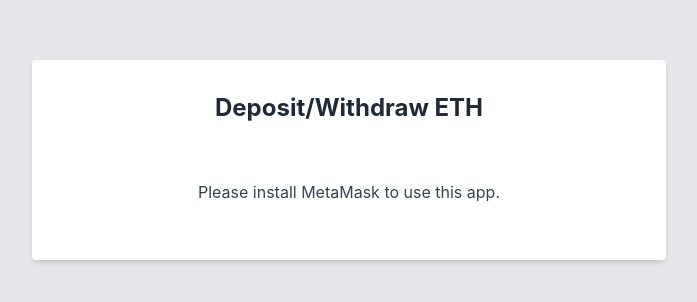
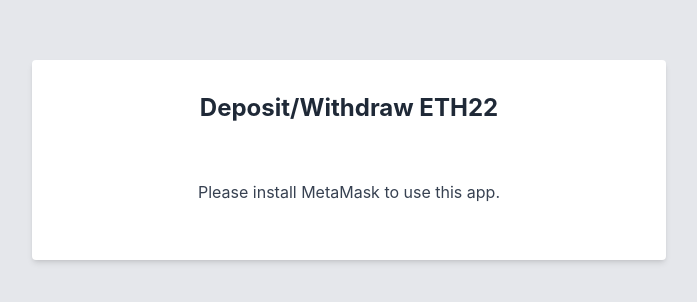
Before and after one commit to hayk111/ethwallet, a React (Vite) app in the folder frontend/: page / in a window 1280 px wide. Shown: the part 240-542 px from the top of the page, without its empty margins (291-988 px from the left). Built offline with nearby package versions, Linux system fonts and the light colour scheme.

Commit message:
two small changes

```diff
--- a/frontend/src/App.jsx
+++ b/frontend/src/App.jsx
@@ -87,9 +87,9 @@
 
   return (
     <div className="bg-gray-200 flex items-center justify-center h-screen">
-      <div className="flex flex-col bg-white p-8 rounded shadow-md min-w-[634px] min-h-[200px]">
+      <div className="flex flex-col bg-white p-8 rounded shadow-md w-[634px] min-h-[200px]">
         <h1 className="text-center text-2xl font-bold mb-4 text-gray-800">
-          Deposit/Withdraw ETH
+          Deposit/Withdraw ETH22
         </h1>
         {walletAddress && (
           <div className="text-center text-gray-700 mb-4">
```
